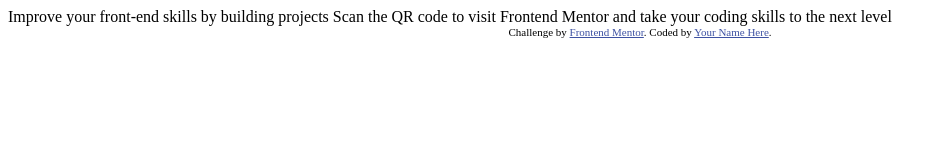
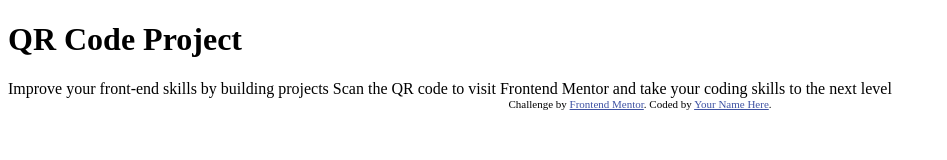
Before and after one commit to lanieh8/qr-code-project, a plain HTML site: page index.html in a window 1280 px wide. Shown: the whole page, without its empty margins (0-947 px from the left). Drawn offline with Linux system fonts and the light colour scheme.

Commit message:
Added heading

```diff
--- a/index.html
+++ b/index.html
@@ -15,7 +15,7 @@
   </style>
 </head>
 <body>
-
+  <h1>QR Code Project</h1>
   Improve your front-end skills by building projects
 
   Scan the QR code to visit Frontend Mentor and take your coding skills to the next level
```
